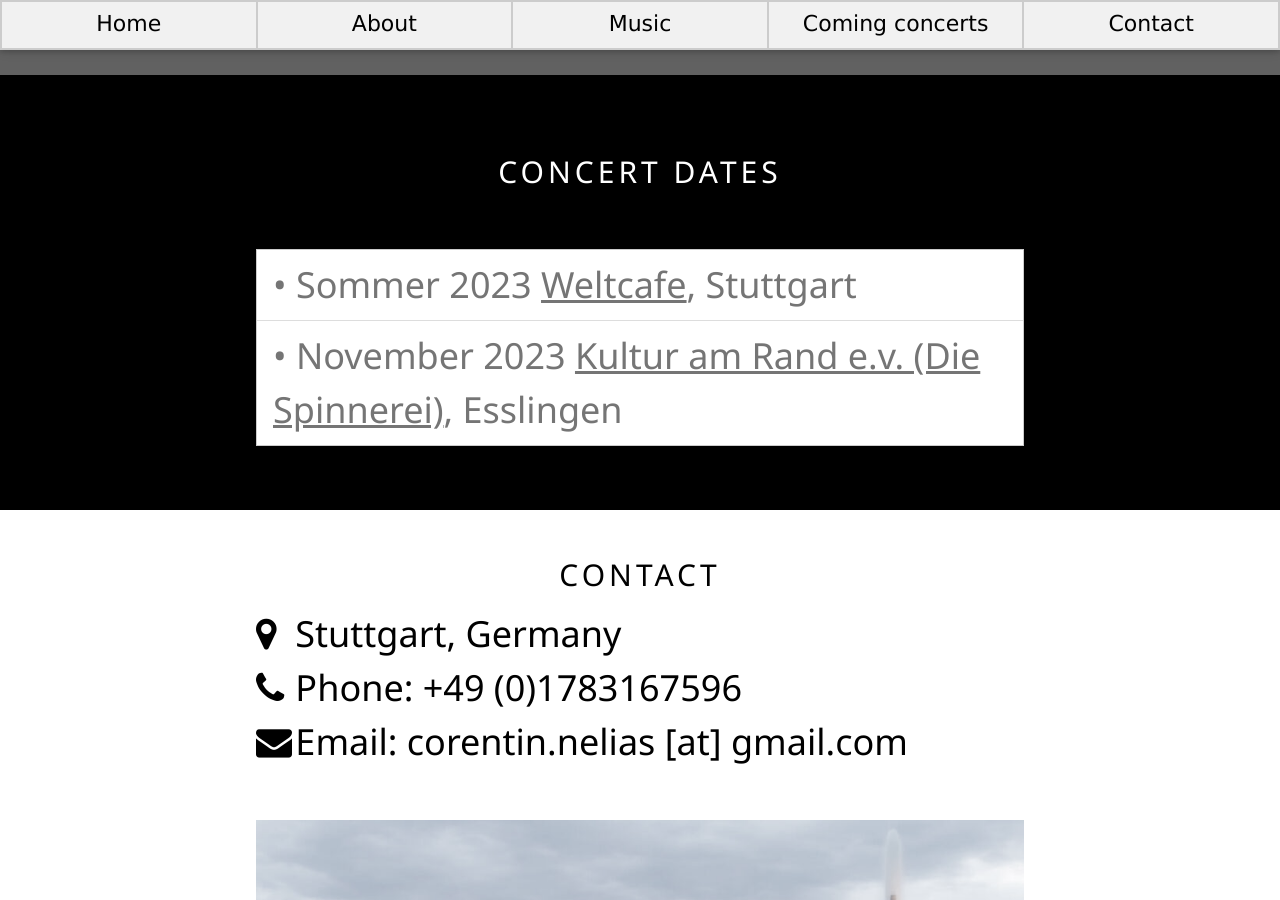
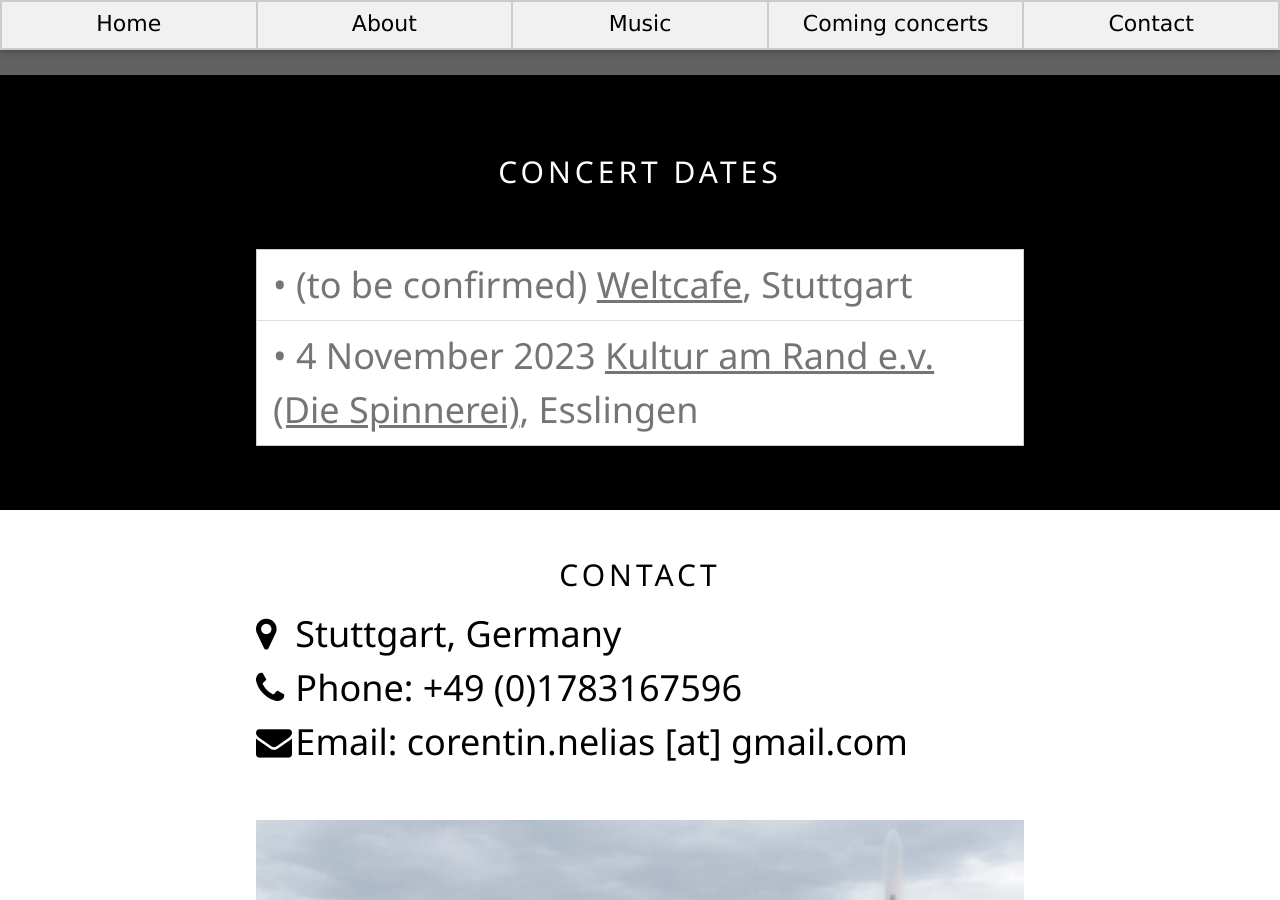
Before and after one commit to Trio-Nelias/Trio-Nelias.io, a Jekyll site: the page built from index.html, in a window 1280 px wide and 900 px high, scrolled down 1710 px. Built offline with Jekyll 4.4.1, drawn with Linux system fonts in a browser that asks for light colours.

Commit message:
Update gigs.yml

```diff
--- a/_data/gigs.yml
+++ b/_data/gigs.yml
@@ -1,7 +1,7 @@
-- date : Sommer 2023
+- date : (to be confirmed)
   place : Weltcafe
   adress : ", Stuttgart"
 
-- date : November 2023
+- date : 4 November 2023
   place : Kultur am Rand e.v. (Die Spinnerei)
   adress : ", Esslingen"
```
